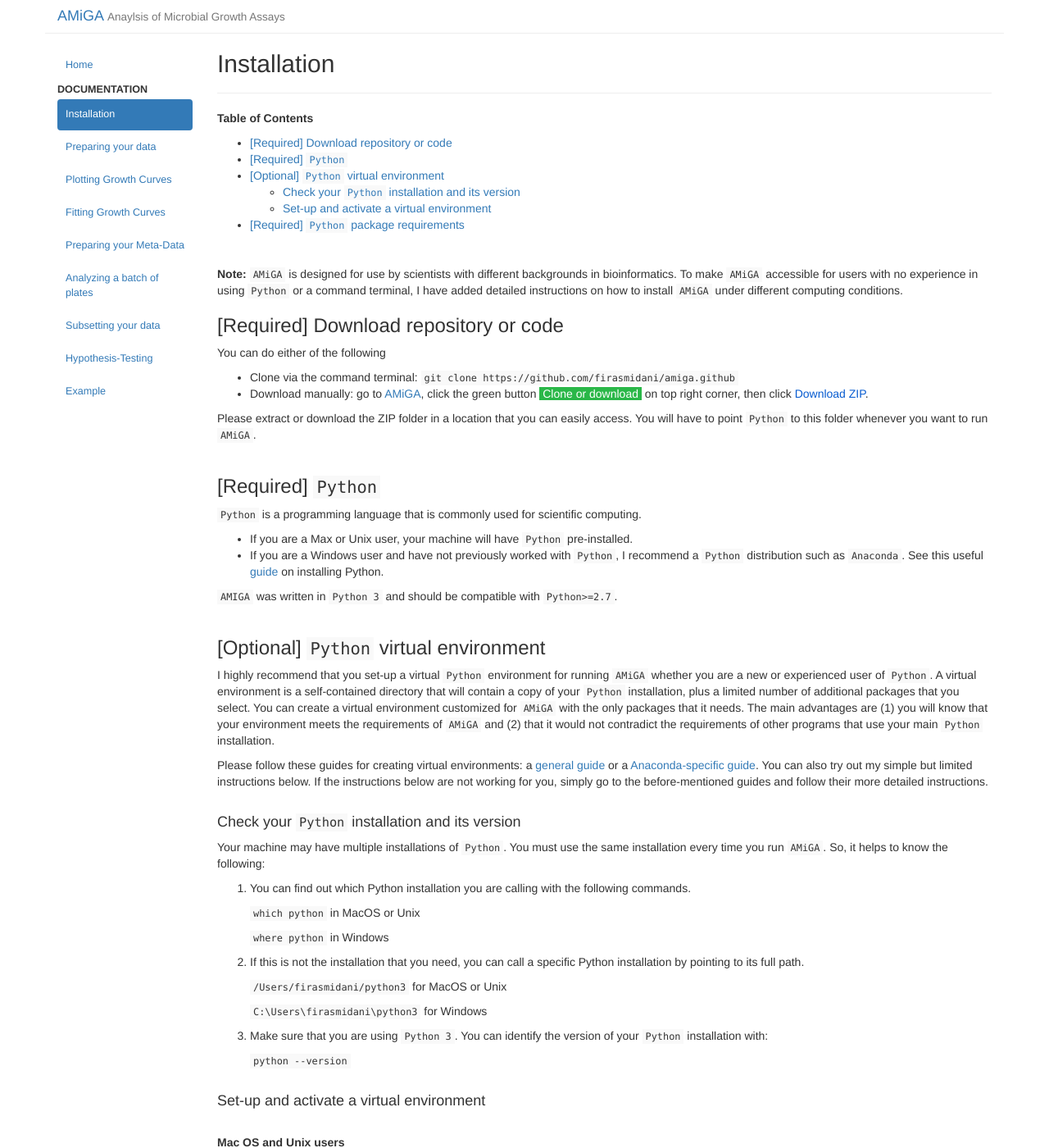
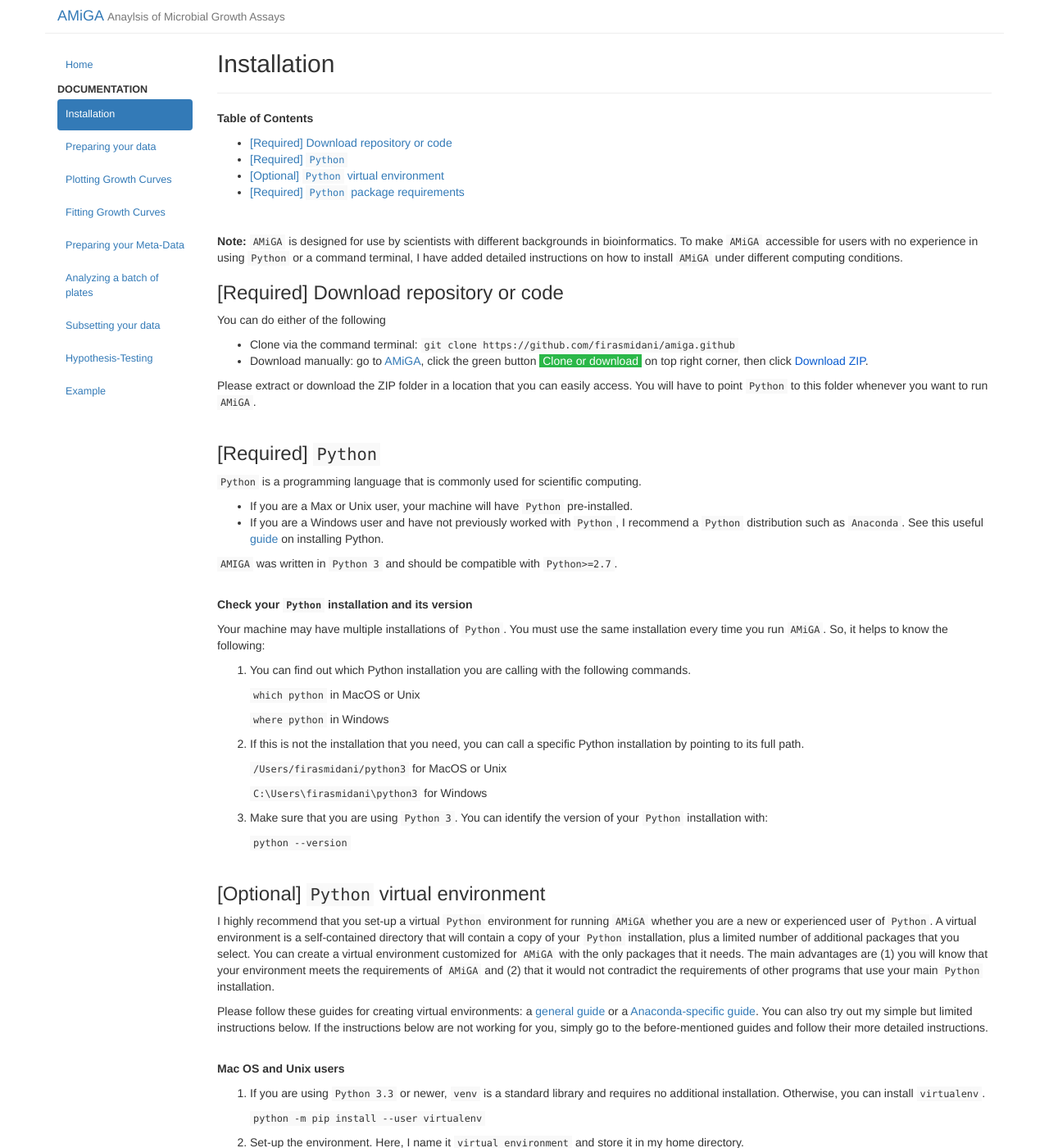
Before and after one commit to firasmidani/amiga, a Jekyll site: the page built from docs/_posts/2020-03-23-installation.md, in a window 1280 px wide and 1400 px high. Shown: the whole window at 82% size. Built offline with Jekyll 4.4.1, drawn with Linux system fonts in a browser that asks for light colours; some of the changed lines change nothing that is shown.

Commit message:
restructure sections

```diff
--- a/docs/_posts/2020-03-23-installation.md
+++ b/docs/_posts/2020-03-23-installation.md
@@ -35,14 +35,7 @@ Please extract or download the ZIP folder in a location that you can easily acce
 `AMIGA` was written in `Python 3` and should be compatible with `Python>=2.7`.
 <br /><br />
 
-### [Optional] `Python` virtual environment
-
-I highly recommend that you set-up a virtual `Python` environment for running `AMiGA` whether you are a new or experienced user of `Python`.  A virtual environment is a self-contained directory that will contain a copy of your `Python` installation, plus a limited number of additional packages that you select. You can create a virtual environment customized for `AMiGA` with the only packages that it needs. The main advantages are (1) you will know that your environment meets the requirements of `AMiGA` and (2) that it would not contradict the requirements of other programs that use your main `Python` installation.
-
-Please follow these guides for creating virtual environments: a <a href="https://packaging.python.org/guides/installing-using-pip-and-virtual-environments/">general guide</a> or a <a href="https://uoa-eresearch.github.io/eresearch-cookbook/recipe/2014/11/20/conda/">Anaconda-specific guide</a>. You can also try out my simple but limited instructions below. If the instructions below are not working for you, simply go to the before-mentioned guides and follow their more detailed instructions.
-<br /><br />
-
-#### Check your `Python` installation and its version
+**Check your `Python` installation and its version**
 
 Your machine may have multiple installations of `Python`. You must use the same installation every time you run `AMiGA`. So, it helps to know the following:
 
@@ -63,9 +56,13 @@ Your machine may have multiple installations of `Python`. You must use the same
     `python --version`
 <br /><br />
 
-#### Set-up and activate a virtual environment
+### [Optional] `Python` virtual environment
 
-<br />
+I highly recommend that you set-up a virtual `Python` environment for running `AMiGA` whether you are a new or experienced user of `Python`.  A virtual environment is a self-contained directory that will contain a copy of your `Python` installation, plus a limited number of additional packages that you select. You can create a virtual environment customized for `AMiGA` with the only packages that it needs. The main advantages are (1) you will know that your environment meets the requirements of `AMiGA` and (2) that it would not contradict the requirements of other programs that use your main `Python` installation.
+
+Please follow these guides for creating virtual environments: a <a href="https://packaging.python.org/guides/installing-using-pip-and-virtual-environments/">general guide</a> or a <a href="https://uoa-eresearch.github.io/eresearch-cookbook/recipe/2014/11/20/conda/">Anaconda-specific guide</a>. You can also try out my simple but limited instructions below. If the instructions below are not working for you, simply go to the before-mentioned guides and follow their more detailed instructions.
+<br /><br />
+
 **Mac OS and Unix users**
 
 1. If you are using `Python 3.3` or newer, `venv` is a standard library and requires no additional installation. Otherwise, you can install `virtualenv`.
```
